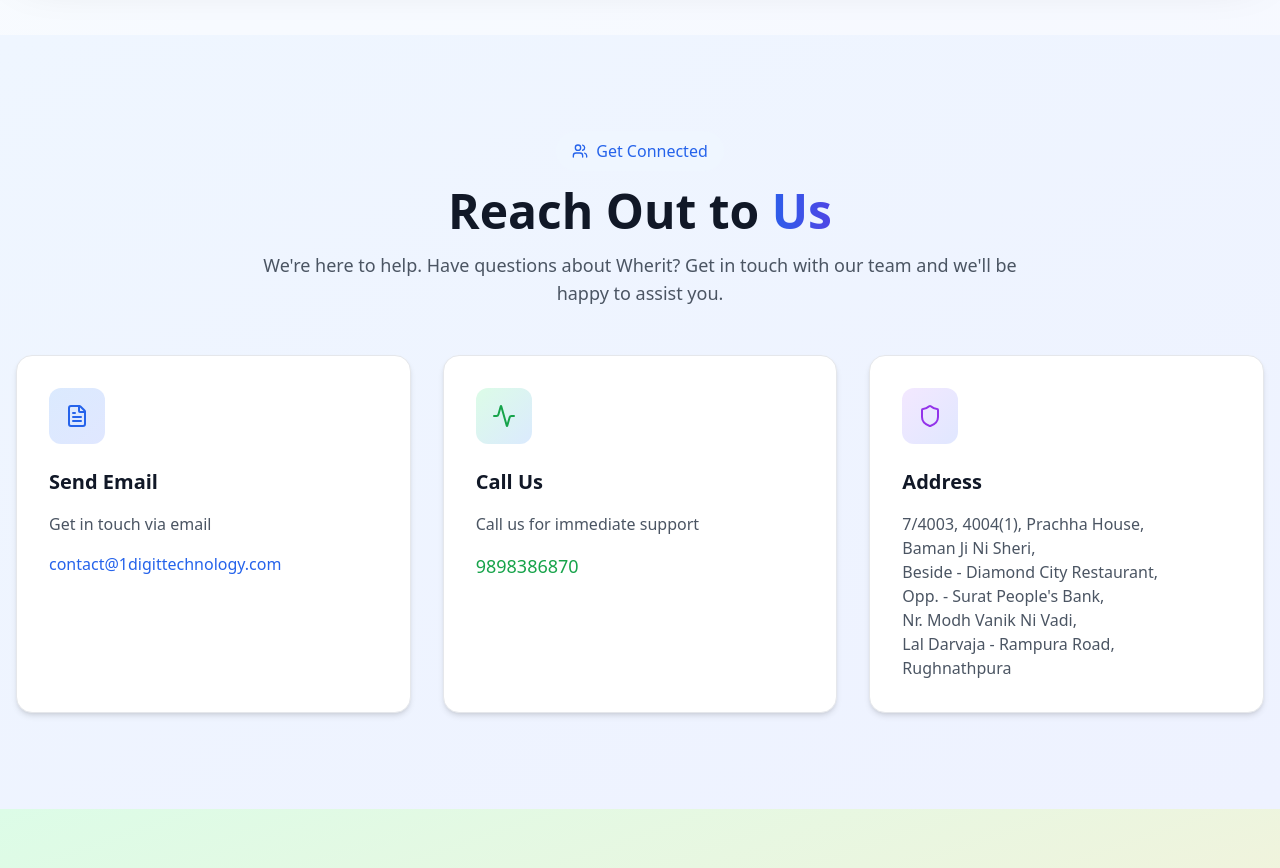
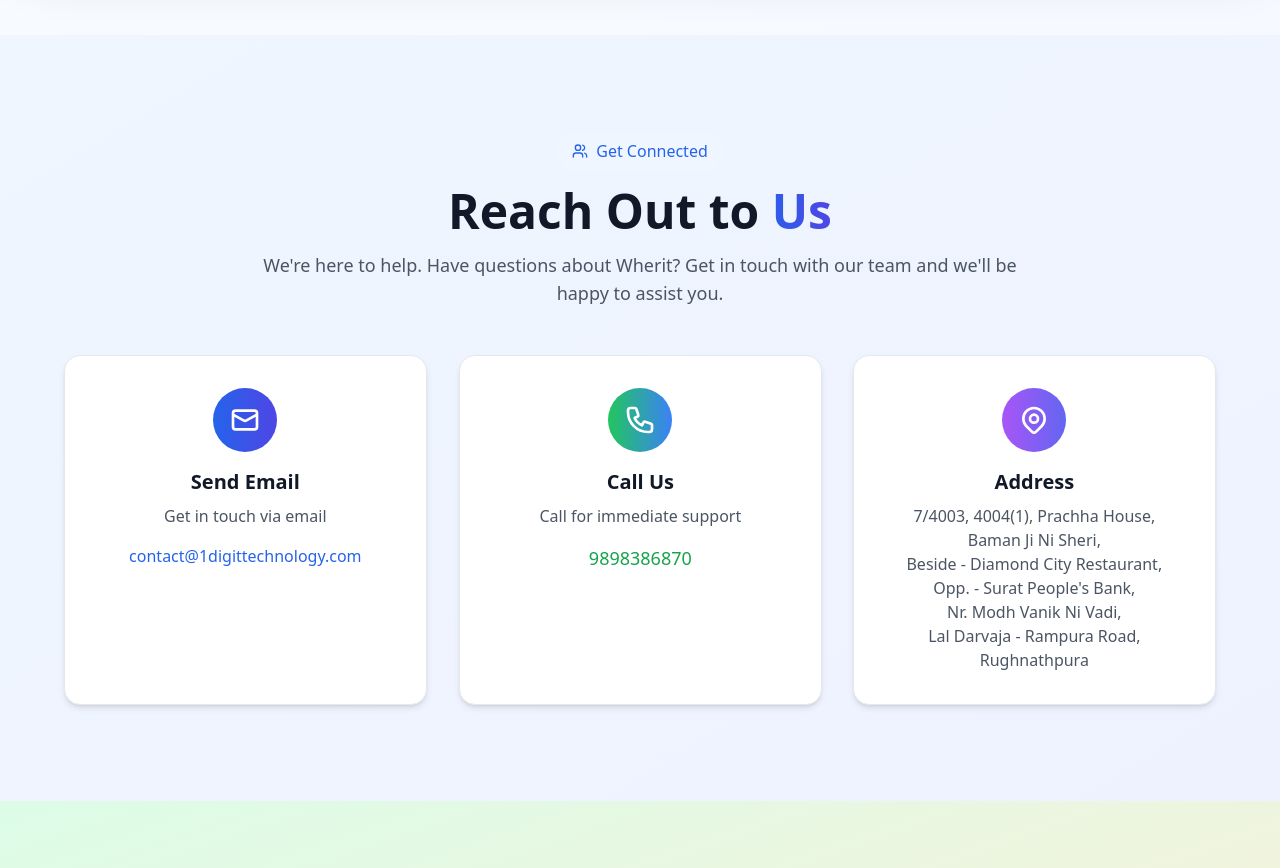
Before and after one commit to rajgadhiya1digit/prachha, a React (Vite) app: page /product/wherit in a window 1280 px wide. Shown: the part 6360-7228 px from the top of the page. Built offline with nearby package versions, Linux system fonts and the light colour scheme; a web font is replaced by a local one.

Commit message:
saffari scrol fix

```diff
--- a/src/pages/products/One_store.tsx
+++ b/src/pages/products/One_store.tsx
@@ -17,31 +17,41 @@
   return { scale, opacity, y };
 };
 
-// Catalog Item Component
+// Catalog Item Component - Optimized for Safari
 const CatalogItem = ({ item, index, onImageClick, id }: { item: any, index: number, onImageClick: (image: string) => void, id?: string }) => {
   const ref = useRef(null);
   const isMobile = typeof window !== "undefined" && window.innerWidth < 768;
+  const isSafari = typeof window !== "undefined" && /^((?!chrome|android).)*safari/i.test(navigator.userAgent);
 
+  // Simplified scroll animations for better Safari performance
   const { scrollYProgress } = useScroll({ target: ref, offset: ["start 95%", "end 10%"] });
-  const scale = useTransform(scrollYProgress, [0, 0.3], [0.9, 1]);
-  const opacity = useTransform(scrollYProgress, [0, 0.2], [0, 1]);
-  const x = useTransform(scrollYProgress, [0, 0.3], isMobile ? [0, 0] : [index % 2 === 0 ? -30 : 30, 0]);
+  const scale = useTransform(scrollYProgress, [0, 0.2], [0.95, 1]);
+  const opacity = useTransform(scrollYProgress, [0, 0.15], [0, 1]);
+  // Disable x-axis animation on Safari for better performance
+  const x = useTransform(scrollYProgress, [0, 0.2], isSafari || isMobile ? [0, 0] : [index % 2 === 0 ? -20 : 20, 0]);
 
   return (
     <motion.div
       id={id}
       ref={ref}
-      style={{ scale, opacity, x }}
-      className="grid lg:grid-cols-2 gap-10 items-center mb-10"
-      layout="position"
+      style={{
+        scale,
+        opacity,
+        x,
+        transform: "translateZ(0)" // Force GPU acceleration
+      }}
+      className="grid lg:grid-cols-2 gap-10 items-center mb-1"
+      // Optimize for Safari with reduced layout shifts
+      layout={!isSafari}
     >
       {/* Left Side - Text Content */}
       <div className={index % 2 === 1 ? 'lg:order-2' : ''}>
         <motion.div
-          initial={{ opacity: 0, y: 50 }}
+          initial={{ opacity: 0, y: 30 }}
           whileInView={{ opacity: 1, y: 0 }}
-          transition={{ duration: 0.4, delay: index * 0.1, ease: "easeOut" }}
-          viewport={{ once: true, margin: "-50px" }}
+          transition={{ duration: 0.3, delay: index * 0.05, ease: "easeOut" }}
+          viewport={{ once: true, margin: "-100px" }}
+          style={{ transform: "translateZ(0)" }}
         >
           <div className="inline-flex items-center px-4 py-2 rounded-full bg-gradient-to-r from-blue-100 to-purple-100 text-blue-700 text-sm font-semibold mb-6">
             <Zap className="w-4 h-4 mr-2" />
@@ -61,11 +71,12 @@
             {item.features.map((feature: string, featureIndex: number) => (
               <motion.div
                 key={featureIndex}
-                initial={{ opacity: 0, x: -20 }}
+                initial={{ opacity: 0, x: -15 }}
                 whileInView={{ opacity: 1, x: 0 }}
-                transition={{ duration: 0.3, delay: index * 0.05 + featureIndex * 0.03, ease: "easeOut" }}
-                viewport={{ once: true, margin: "-50px" }}
+                transition={{ duration: 0.25, delay: index * 0.02 + featureIndex * 0.01, ease: "easeOut" }}
+                viewport={{ once: true, margin: "-80px" }}
                 className="flex items-start"
+                style={{ transform: "translateZ(0)" }}
               >
                 <Check className="w-5 h-5 text-green-500 mr-3 mt-0.5 flex-shrink-0" />
                 <span className="text-gray-700">{feature}</span>
@@ -78,12 +89,13 @@
             {Object.entries(item.stats).map(([key, value], statIndex: number) => (
               <motion.div
                 key={statIndex}
-                initial={{ opacity: 0, y: 10 }}
+                initial={{ opacity: 0, y: 8 }}
                 whileInView={{ opacity: 1, y: 0 }}
-                transition={{ duration: 0.25, delay: index * 0.04 + statIndex * 0.02 }}
-                viewport={{ once: true }}
+                transition={{ duration: 0.2, delay: index * 0.02 + statIndex * 0.01 }}
+                viewport={{ once: true, margin: "-60px" }}
                 className="p-3 bg-gradient-to-br from-blue-50 to-purple-50 rounded-lg
                           min-h-[90px] flex flex-col items-center justify-center text-center"
+                style={{ transform: "translateZ(0)" }}
               >
                 <div className="text-base sm:text-lg font-bold text-blue-600 leading-none">
                   {String(value)}
@@ -112,11 +124,12 @@
       {/* Right Side - Image */}
       <div className={index % 2 === 1 ? 'lg:order-1' : ''}>
         <motion.div
-          initial={{ opacity: 0, scale: 0.8 }}
+          initial={{ opacity: 0, scale: 0.9 }}
           whileInView={{ opacity: 1, scale: 1 }}
-          transition={{ duration: 0.4, delay: index * 0.05 + 0.1, ease: "easeOut" }}
-          viewport={{ once: true, margin: "-50px" }}
+          transition={{ duration: 0.3, delay: index * 0.03 + 0.05, ease: "easeOut" }}
+          viewport={{ once: true, margin: "-80px" }}
           className="relative"
+          style={{ transform: "translateZ(0)" }}
         >
           <div className="absolute inset-0 bg-gradient-to-r from-blue-400 to-purple-400 rounded-3xl blur-xl opacity-10" />
           <div
@@ -680,7 +693,10 @@
   const [showJumpToTop, setShowJumpToTop] = useState(false);
   const [showContactModal, setShowContactModal] = useState(false);
 
-  // Add custom animation classes
+  // Safari detection for performance optimizations
+  const isSafari = typeof window !== "undefined" && /^((?!chrome|android).)*safari/i.test(navigator.userAgent);
+
+  // Add custom animation classes with Safari optimizations
   useEffect(() => {
     const style = document.createElement('style');
     style.textContent = `
@@ -707,6 +723,28 @@
       .animation-delay-2000 {
         animation-delay: 2s;
       }
+      /* Safari-specific performance optimizations */
+      @supports (-webkit-appearance: none) {
+        .safari-optimized {
+          -webkit-backface-visibility: hidden;
+          backface-visibility: hidden;
+          -webkit-transform: translateZ(0);
+          transform: translateZ(0);
+          -webkit-perspective: 1000;
+          perspective: 1000;
+        }
+        .safari-optimized * {
+          -webkit-backface-visibility: hidden;
+          backface-visibility: hidden;
+        }
+      }
+      /* Reduce motion for better performance */
+      @media (prefers-reduced-motion: reduce) {
+        .animate-gradient,
+        .animate-blob {
+          animation: none !important;
+        }
+      }
     `;
     document.head.appendChild(style);
 
@@ -721,13 +759,21 @@
     // Ensure page starts at top on refresh
     window.scrollTo(0, 0);
 
+    // Throttled scroll handler for better Safari performance
+    let ticking = false;
     const handleScroll = () => {
+      if (!ticking) {
+        requestAnimationFrame(() => {
           const currentScrollY = window.scrollY;
           setScrollY(currentScrollY);
           setShowJumpToTop(currentScrollY > 300);
+          ticking = false;
+        });
+        ticking = true;
+      }
     };
 
-    window.addEventListener('scroll', handleScroll);
+    window.addEventListener('scroll', handleScroll, { passive: true });
     return () => window.removeEventListener('scroll', handleScroll);
   }, []);
 
@@ -844,7 +890,7 @@
   ];
 
   return (
-    <div className="min-h-screen bg-white relative">
+    <div className={`min-h-screen bg-white relative ${isSafari ? 'safari-optimized' : ''}`}>
       {/* Hero Section */}
       <section className="relative pt-16 pb-16 px-4 sm:px-6 lg:px-8 overflow-hidden">
         <div className="absolute inset-0 bg-gradient-to-br from-blue-50 via-white to-purple-50"></div>
@@ -963,7 +1009,7 @@
       </section>
 
       {/* Catalog Section */}
-      <section id="catalog" className="py-16 sm:py-20 px-4 sm:px-6 lg:px-8 bg-gradient-to-b from-white to-gray-50 overflow-hidden">
+      <section id="catalog" className={`py-16 sm:py-20 px-4 sm:px-6 lg:px-8 bg-gradient-to-b from-white to-gray-50 overflow-hidden ${isSafari ? 'safari-optimized' : ''}`}>
         <div className="max-w-7xl mx-auto">
           <motion.div
             className="text-center mb-10 sm:mb-16"
@@ -988,7 +1034,7 @@
           </motion.div>
 
           {/* Catalog Items */}
-          <div className="space-y-10">
+          <div className={`space-y-10 ${isSafari ? 'safari-optimized' : ''}`}>
             {catalogSolutions.map((item, index) => (
               <CatalogItem
                 key={index}
--- a/src/pages/products/Wherit.tsx
+++ b/src/pages/products/Wherit.tsx
@@ -251,7 +251,6 @@
                 <motion.div
                   key={phase.title}
                   variants={itemVariants}
-                  whileHover={{ scale: 1.05 }}
                   className="bg-white rounded-xl p-6 text-center border border-gray-200 hover:border-purple-300 transition-all shadow-lg"
                 >
                   <div className="w-12 h-12 bg-gradient-to-br from-purple-100 to-indigo-100 rounded-full flex items-center justify-center mx-auto mb-4 font-bold text-purple-600">
@@ -455,7 +454,7 @@
             initial="hidden"
             animate={contactInView ? "visible" : "hidden"}
             variants={containerVariants}
-            className="space-y-10 sm:space-y-12"
+            className="max-w-6xl space-y-10 sm:space-y-12 mx-auto"
             >
 
             {/* Heading */}
@@ -479,35 +478,50 @@
 
                 <p className="text-sm sm:text-base md:text-lg text-gray-600 max-w-2xl md:max-w-3xl mx-auto">
                 We're here to help. Have questions about Wherit? Get in touch with our team and we'll be happy to assist you.
-                </p>
+              </p>
             </motion.div>
 
             {/* Cards */}
             <motion.div
                 variants={itemVariants}
-                className="grid grid-cols-1 sm:grid-cols-2 lg:grid-cols-3 gap-6 sm:gap-8"
+                className="grid grid-cols-1 sm:grid-cols-2 lg:grid-cols-3 gap-5 sm:gap-6 lg:gap-8"
             >
 
                 {/* Email Card */}
                 <motion.div
-                whileHover={{ y: -5 }}
-                className="bg-white rounded-2xl p-5 sm:p-6 lg:p-8 border border-gray-200 hover:border-blue-300 transition-all shadow-md hover:shadow-xl"
+                className="bg-white rounded-2xl border border-gray-200 p-5 sm:p-6 lg:p-8 text-center shadow-md will-change-transform"
+                initial={{ opacity: 0, y: 50, scale: 0.9 }}
+                whileInView={{ opacity: 1, y: 0, scale: 1 }}
+                whileHover={{
+                    y: -8,
+                    boxShadow: "0 20px 40px rgba(0,0,0,0.15)",
+                    borderColor: "rgba(99, 102, 241, 0.3)"
+                }}
+                transition={{
+                    duration: 0.5,
+                    delay: 0.1,
+                    ease: [0.25, 0.46, 0.45, 0.94]
+                }}
+                viewport={{ once: true, margin: "-100px" }}
                 >
-                <div className="w-12 h-12 sm:w-14 sm:h-14 bg-gradient-to-br from-blue-100 to-indigo-100 rounded-xl flex items-center justify-center mb-4 sm:mb-6">
-                    <FileText className="w-5 h-5 sm:w-6 sm:h-6 text-blue-600" />
+                <div className="flex items-center justify-center w-12 sm:w-14 lg:w-16 h-12 sm:h-14 lg:h-16 rounded-full bg-gradient-to-r from-blue-600 to-indigo-600 text-white mx-auto mb-4">
+                    <svg className="w-6 sm:w-7 lg:w-8 h-6 sm:h-7 lg:h-8" fill="none" stroke="currentColor" viewBox="0 0 24 24">
+                        <path strokeLinecap="round" strokeLinejoin="round" strokeWidth={2}
+                            d="M3 8l7.89 4.26a2 2 0 002.22 0L21 8M5 19h14a2 2 0 002-2V7a2 2 0 00-2-2H5a2 2 0 00-2 2v10a2 2 0 002 2z" />
+                    </svg>
                 </div>
 
-                <h3 className="text-lg sm:text-xl font-bold mb-2 sm:mb-4">
+                <h3 className="text-lg sm:text-xl font-bold text-gray-900 mb-2">
                     Send Email
                 </h3>
 
-                <p className="text-gray-600 text-sm sm:text-base mb-3 sm:mb-4">
+                <p className="text-sm sm:text-base text-gray-600 mb-3 sm:mb-4">
                     Get in touch via email
                 </p>
 
                 <a
                     href="mailto:contact@1digittechnology.com"
-                    className="text-blue-600 font-medium hover:text-blue-700 transition-colors text-sm sm:text-base break-all"
+                    className="text-blue-600 hover:text-blue-700 font-medium text-sm sm:text-base break-all"
                 >
                     contact@1digittechnology.com
                 </a>
@@ -515,24 +529,39 @@
 
                 {/* Call Card */}
                 <motion.div
-                whileHover={{ y: -5 }}
-                className="bg-white rounded-2xl p-5 sm:p-6 lg:p-8 border border-gray-200 hover:border-blue-300 transition-all shadow-md hover:shadow-xl"
+                className="bg-white rounded-2xl border border-gray-200 p-5 sm:p-6 lg:p-8 text-center shadow-md will-change-transform"
+                initial={{ opacity: 0, y: 50, scale: 0.9 }}
+                whileInView={{ opacity: 1, y: 0, scale: 1 }}
+                whileHover={{
+                    y: -8,
+                    boxShadow: "0 20px 40px rgba(0,0,0,0.15)",
+                    borderColor: "rgba(34, 197, 94, 0.3)"
+                }}
+                transition={{
+                    duration: 0.5,
+                    delay: 0.2,
+                    ease: [0.25, 0.46, 0.45, 0.94]
+                }}
+                viewport={{ once: true, margin: "-100px" }}
                 >
-                <div className="w-12 h-12 sm:w-14 sm:h-14 bg-gradient-to-br from-green-100 to-blue-100 rounded-xl flex items-center justify-center mb-4 sm:mb-6">
-                    <Activity className="w-5 h-5 sm:w-6 sm:h-6 text-green-600" />
+                <div className="flex items-center justify-center w-12 sm:w-14 lg:w-16 h-12 sm:h-14 lg:h-16 rounded-full bg-gradient-to-r from-green-500 to-blue-500 text-white mx-auto mb-4">
+                    <svg className="w-6 sm:w-7 lg:w-8 h-6 sm:h-7 lg:h-8" fill="none" stroke="currentColor" viewBox="0 0 24 24">
+                        <path strokeLinecap="round" strokeLinejoin="round" strokeWidth={2}
+                            d="M3 5a2 2 0 012-2h3.28a1 1 0 01.948.684l1.498 4.493a1 1 0 01-.502 1.21l-2.257 1.13a11.042 11.042 0 005.516 5.516l1.13-2.257a1 1 0 011.21-.502l4.493 1.498a1 1 0 01.684.949V19a2 2 0 01-2 2h-1C9.716 21 3 14.284 3 6V5z" />
+                    </svg>
                 </div>
 
-                <h3 className="text-lg sm:text-xl font-bold mb-2 sm:mb-4">
+                <h3 className="text-lg sm:text-xl font-bold text-gray-900 mb-2">
                     Call Us
                 </h3>
 
-                <p className="text-gray-600 text-sm sm:text-base mb-3 sm:mb-4">
-                    Call us for immediate support
+                <p className="text-sm sm:text-base text-gray-600 mb-3 sm:mb-4">
+                    Call for immediate support
                 </p>
 
                 <a
                     href="tel:9898386870"
-                    className="text-green-600 font-medium hover:text-green-700 transition-colors text-base sm:text-lg"
+                    className="text-green-600 hover:text-green-700 font-medium text-base sm:text-lg"
                 >
                     9898386870
                 </a>
@@ -540,18 +569,35 @@
 
                 {/* Address Card */}
                 <motion.div
-                whileHover={{ y: -5 }}
-                className="bg-white rounded-2xl p-5 sm:p-6 lg:p-8 border border-gray-200 hover:border-blue-300 transition-all shadow-md hover:shadow-xl sm:col-span-2 lg:col-span-1"
+                className="bg-white rounded-2xl border border-gray-200 p-5 sm:p-6 lg:p-8 text-center shadow-md will-change-transform sm:col-span-2 lg:col-span-1"
+                initial={{ opacity: 0, y: 50, scale: 0.9 }}
+                whileInView={{ opacity: 1, y: 0, scale: 1 }}
+                whileHover={{
+                    y: -8,
+                    boxShadow: "0 20px 40px rgba(0,0,0,0.15)",
+                    borderColor: "rgba(168, 85, 247, 0.3)"
+                }}
+                transition={{
+                    duration: 0.5,
+                    delay: 0.3,
+                    ease: [0.25, 0.46, 0.45, 0.94]
+                }}
+                viewport={{ once: true, margin: "-100px" }}
                 >
-                <div className="w-12 h-12 sm:w-14 sm:h-14 bg-gradient-to-br from-purple-100 to-indigo-100 rounded-xl flex items-center justify-center mb-4 sm:mb-6">
-                    <Shield className="w-5 h-5 sm:w-6 sm:h-6 text-purple-600" />
+                <div className="flex items-center justify-center w-12 sm:w-14 lg:w-16 h-12 sm:h-14 lg:h-16 rounded-full bg-gradient-to-r from-purple-500 to-indigo-500 text-white mx-auto mb-4">
+                    <svg className="w-6 sm:w-7 lg:w-8 h-6 sm:h-7 lg:h-8" fill="none" stroke="currentColor" viewBox="0 0 24 24">
+                        <path strokeLinecap="round" strokeLinejoin="round" strokeWidth={2}
+                            d="M17.657 16.657L13.414 20.9a1.998 1.998 0 01-2.827 0l-4.244-4.243a8 8 0 1111.314 0z" />
+                        <path strokeLinecap="round" strokeLinejoin="round" strokeWidth={2}
+                            d="M15 11a3 3 0 11-6 0 3 3 0 016 0z" />
+                    </svg>
                 </div>
 
-                <h3 className="text-lg sm:text-xl font-bold mb-2 sm:mb-4">
+                <h3 className="text-lg sm:text-xl font-bold text-gray-900 mb-2">
                     Address
                 </h3>
 
-                <p className="text-gray-600 leading-relaxed text-sm sm:text-base">
+                <p className="text-xs sm:text-sm lg:text-base text-gray-600 leading-relaxed">
                     7/4003, 4004(1), Prachha House,<br />
                     Baman Ji Ni Sheri,<br />
                     Beside - Diamond City Restaurant,<br />
@@ -567,7 +613,7 @@
         </div>
     </motion.section>
 
-    {/* Footer Section */}
+    {/* ... */}
     <section className="relative z-10 bg-gradient-to-br from-green-100 to-orange-100 text-gray-800 py-16">
         <div className="container mx-auto px-4">
           <motion.div initial={{ opacity: 0, y: 50 }} whileInView={{ opacity: 1, y: 0 }} viewport={{ once: true }} transition={{ duration: 0.8 }} className="text-center space-y-8 max-w-xl mx-auto">
```
Lines whose indentation alone changed are shown as unchanged.
